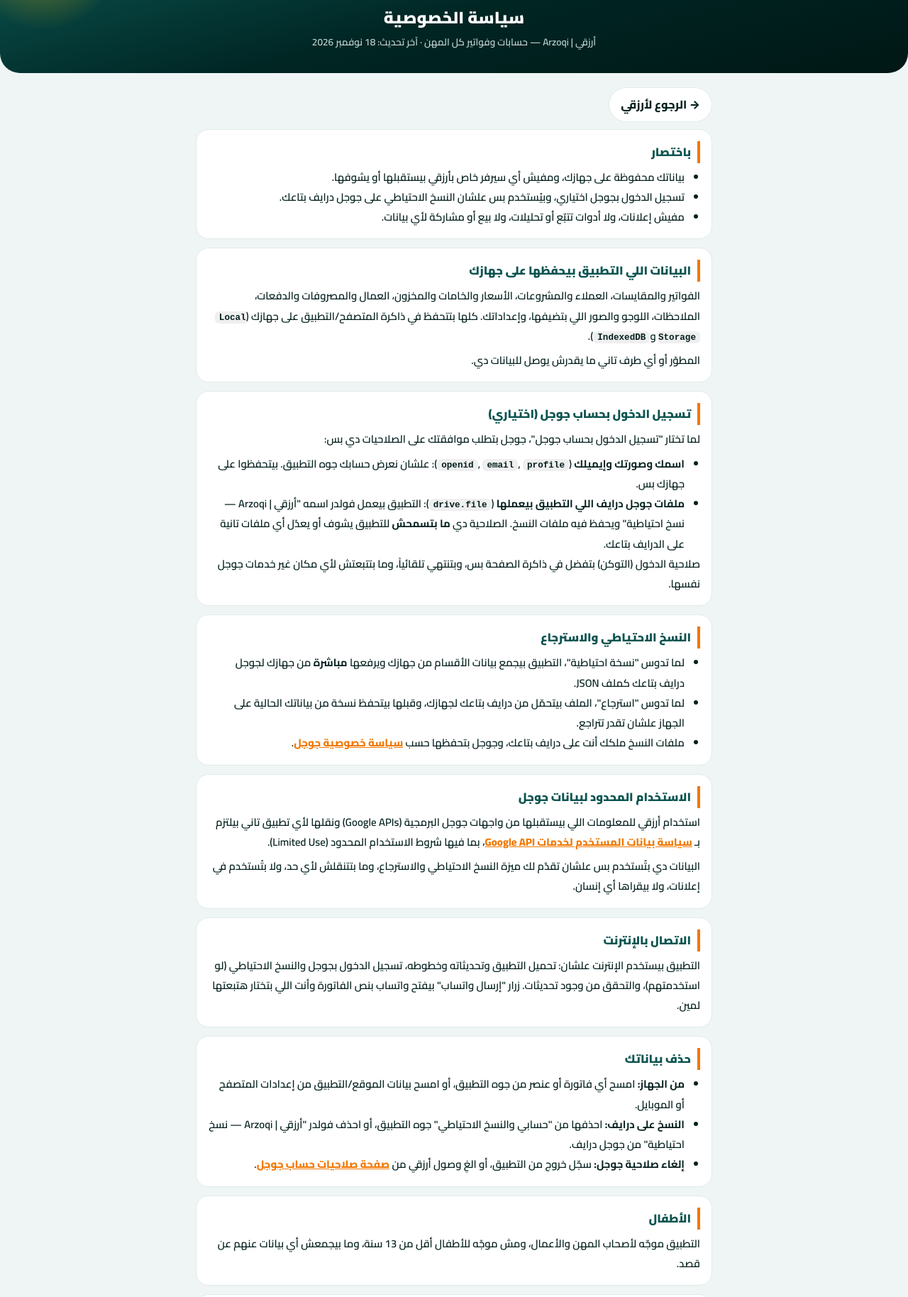
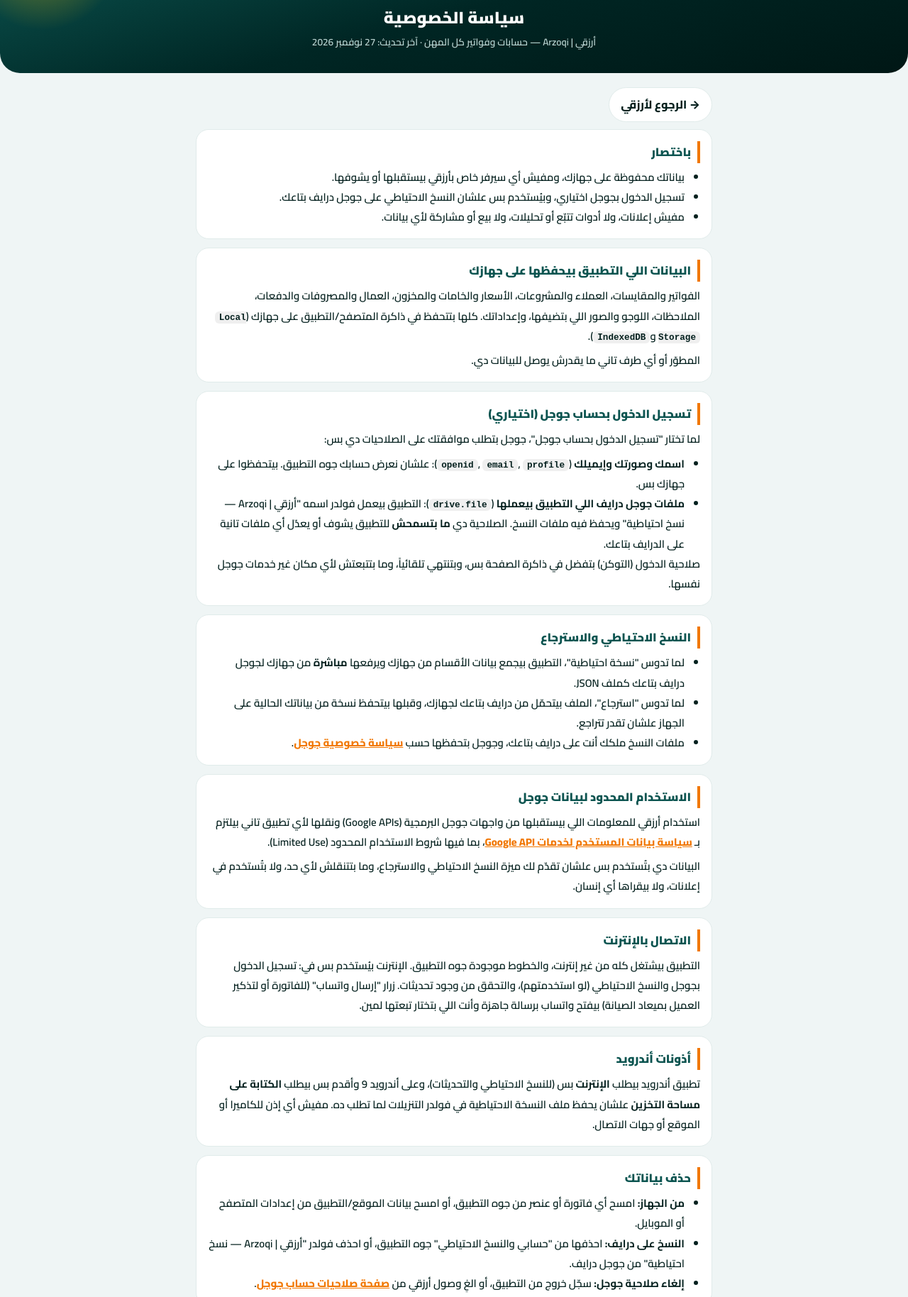
Before and after one commit to AhmedHassanAbdallah/Hisabati-Super-App, a plain HTML site: page Main-App/privacy.html in a window 1280 px wide. Shown: the part 68-1896 px from the top of the page at 71% size. Drawn offline with Linux system fonts and the light colour scheme.

Commit message:
2.9.2: Google Play readiness — store screenshots, listing texts, guide, privacy update
New 1080x1920 store screenshots of the current app (14 sections, workshop dashboard, job order, unified
invoice, usage guide, dark mode) with Arabic captions; listing texts within Play limits; PLAY-STORE.md
rewritten for com.ahmedhassan.arzaqi (closed-testing requirement, App content answers, Data safety,
Play App Signing SHA-1 -> Android OAuth client). Privacy policy: fully offline wording, Android permissions.

Co-Authored-By: Claude Opus 5.5 <noreply@anthropic.com>
Claude-Session: https://claude.ai/code/session_01LBYiHsm7HtHb8xXrtnoD4h

```diff
--- a/Main-App/privacy.html
+++ b/Main-App/privacy.html
@@ -42,7 +42,7 @@
   <header>
     <div class="brand az-lockup az-lockup-drawer"><span class="az-ar">أرزقي</span><span class="az-sep" aria-hidden="true"></span><img class="az-wm" src="../Shared-Assets/brand/arzoqi-wordmark-dark.png" alt="Arzoqi"></div>
     <h1>سياسة الخصوصية</h1>
-    <p>أرزقي | Arzoqi — حسابات وفواتير كل المهن · آخر تحديث: 18 نوفمبر 2026</p>
+    <p>أرزقي | Arzoqi — حسابات وفواتير كل المهن · آخر تحديث: 27 نوفمبر 2026</p>
   </header>
   <main>
     <a class="back" href="./">→ الرجوع لأرزقي</a>
@@ -89,7 +89,12 @@
 
     <section>
       <h2>الاتصال بالإنترنت</h2>
-      <p>التطبيق بيستخدم الإنترنت علشان: تحميل التطبيق وتحديثاته وخطوطه، تسجيل الدخول بجوجل والنسخ الاحتياطي (لو استخدمتهم)، والتحقق من وجود تحديثات. زرار "إرسال واتساب" بيفتح واتساب بنص الفاتورة وأنت اللي بتختار هتبعتها لمين.</p>
+      <p>التطبيق بيشتغل كله من غير إنترنت، والخطوط موجودة جوه التطبيق. الإنترنت بيُستخدم بس في: تسجيل الدخول بجوجل والنسخ الاحتياطي (لو استخدمتهم)، والتحقق من وجود تحديثات. زرار "إرسال واتساب" (للفاتورة أو لتذكير العميل بميعاد الصيانة) بيفتح واتساب برسالة جاهزة وأنت اللي بتختار تبعتها لمين.</p>
+    </section>
+
+    <section>
+      <h2>أذونات أندرويد</h2>
+      <p>تطبيق أندرويد بيطلب <b>الإنترنت</b> بس (للنسخ الاحتياطي والتحديثات)، وعلى أندرويد 9 وأقدم بس بيطلب <b>الكتابة على مساحة التخزين</b> علشان يحفظ ملف النسخة الاحتياطية في فولدر التنزيلات لما تطلب ده. مفيش أي إذن للكاميرا أو الموقع أو جهات الاتصال.</p>
     </section>
 
     <section>
--- a/Main-App/service-worker.js
+++ b/Main-App/service-worker.js
@@ -4,7 +4,7 @@
  * فكل تطبيق بيفضل متحكم فيه الـ Service Worker الأصلي بتاعه زي ما هو.
  * أسماء الكاش كلها بتبدأ بـ hisabati-super- (مختلفة عن كل التطبيقات).
  */
-const VERSION = '2.9.1';
+const VERSION = '2.9.2';
 const CACHE = 'hisabati-super-' + VERSION;
 const PREFIX = 'hisabati-super-';
 const TRADE_DIRS = ['Electrical', 'Plumbing', 'HVAC', 'Painting', 'Flooring', 'Gypsum', 'Plastering', 'Metalwork', 'Carpentry', 'Masonry', 'LowCurrent', 'Aluminium', 'Marble', 'Automotive'];
```
Also changed, not shown: version.json (+4 -4 lines), Documentation/play-store/screenshots/01-home.png, Documentation/play-store/screenshots/02-sections.png, Documentation/play-store/screenshots/03-menu.png (deleted), Documentation/play-store/screenshots/03-workshop-dashboard.png (added), Documentation/play-store/screenshots/04-electrical.png (deleted), Documentation/play-store/screenshots/04-job-order.png (added), 8 other files.
